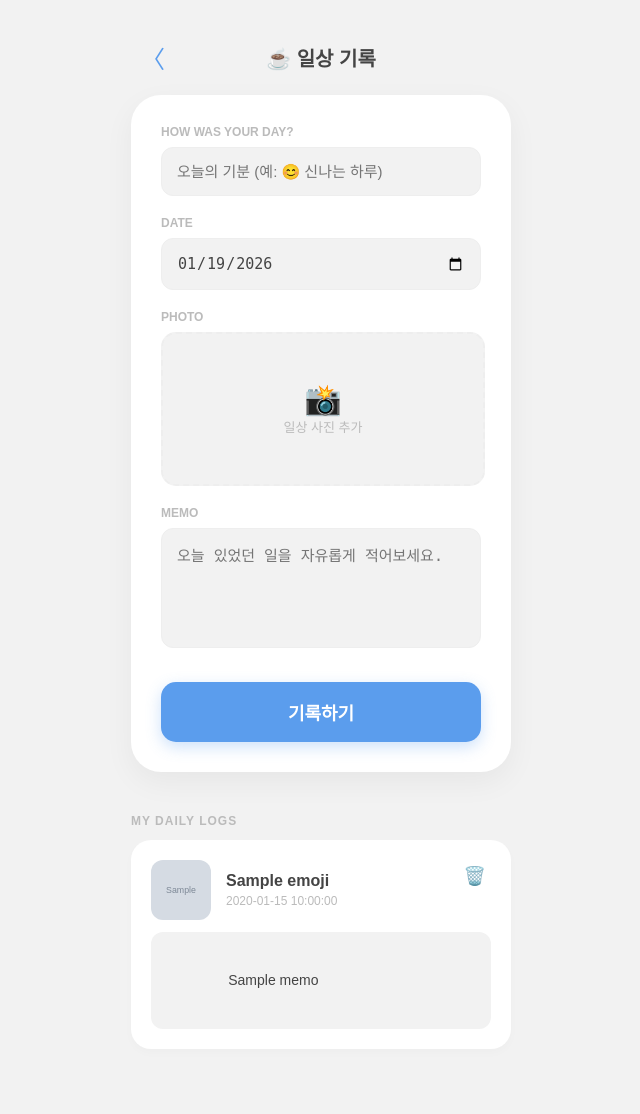
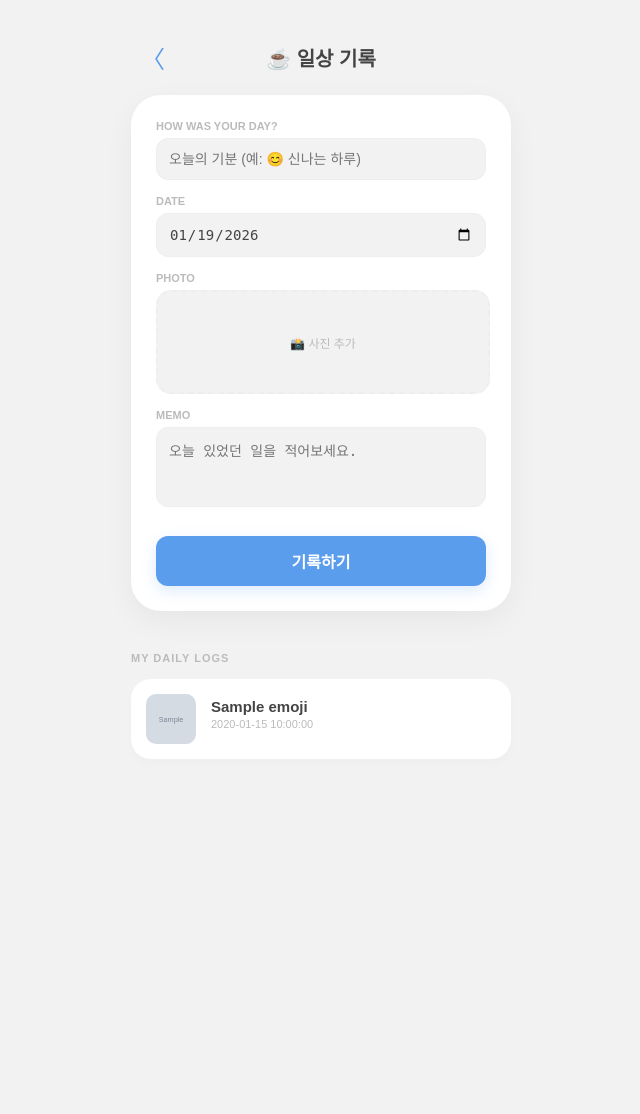
Before and after one commit to wealthsmurf/ADHdiary, a FastAPI app: template templates/daily.html in a window 1280 px wide. Shown: the whole page, without its empty margins (319-959 px from the left). After the commit the page ends 759 px from the top, so only its background shows below. Run offline with FastAPI, Linux system fonts and the light colour scheme; the template is opened without the code that fills it: most values are stand-ins (such as "Sample title", 1, 10 or a date in 2020); grey boxes marked "Sample" are stand-in pictures.

Commit message:
Update daily.html

```diff
--- a/templates/daily.html
+++ b/templates/daily.html
@@ -26,69 +26,93 @@
             margin: 0; padding: 0; font-family: 'Apple SD Gothic Neo', sans-serif;
             background-color: var(--bg-color); color: var(--text-main);
             display: flex; flex-direction: column; align-items: center; min-height: 100vh;
+            transition: background-color 0.3s;
         }
 
+        /* 헤더 영역 */
         .header {
             width: 100%; max-width: 400px; padding: 40px 20px 20px;
             display: flex; justify-content: space-between; align-items: center; box-sizing: border-box;
         }
-
         .back-btn { font-size: 24px; cursor: pointer; color: var(--daily-blue); text-decoration: none; }
         .title { font-size: 20px; font-weight: 900; }
 
+        /* 입력 폼 카드 */
         .form-card {
             background: var(--card-bg); width: 90%; max-width: 380px;
-            border-radius: 30px; padding: 30px; box-shadow: 0 10px 30px rgba(0,0,0,0.05);
-            box-sizing: border-box;
+            border-radius: 30px; padding: 25px; box-shadow: 0 10px 30px rgba(0,0,0,0.05);
+            box-sizing: border-box; margin-bottom: 30px;
         }
-
-        .input-group { margin-bottom: 20px; }
-        .input-group label { display: block; font-size: 12px; color: var(--text-sub); margin-bottom: 8px; font-weight: bold; }
+        .input-group { margin-bottom: 15px; }
+        .input-group label { display: block; font-size: 11px; color: var(--text-sub); margin-bottom: 6px; font-weight: bold; }
 
         input[type="text"], input[type="date"], textarea {
-            width: 100%; padding: 15px; border-radius: 12px; border: 1px solid var(--border-color);
-            background: var(--bg-color); color: var(--text-main); font-size: 15px;
+            width: 100%; padding: 12px; border-radius: 12px; border: 1px solid var(--border-color);
+            background: var(--bg-color); color: var(--text-main); font-size: 14px;
             box-sizing: border-box; outline: none; transition: 0.3s;
         }
-
-        textarea { height: 120px; resize: none; }
+        textarea { height: 80px; resize: none; }
         input:focus, textarea:focus { border-color: var(--daily-blue); }
 
         .file-wrapper {
-            width: 100%; height: 150px; border: 2px dashed var(--border-color);
-            border-radius: 15px; display: flex; flex-direction: column;
-            align-items: center; justify-content: center; cursor: pointer;
-            overflow: hidden; position: relative; background: var(--bg-color);
+            width: 100%; height: 100px; border: 2px dashed var(--border-color);
+            border-radius: 15px; display: flex; align-items: center; justify-content: center;
+            cursor: pointer; overflow: hidden; position: relative; background: var(--bg-color);
         }
         #preview { width: 100%; height: 100%; object-fit: cover; display: none; }
-        .file-msg { font-size: 13px; color: var(--text-sub); text-align: center; }
 
         .submit-btn {
-            width: 100%; height: 60px; background: var(--daily-blue);
-            color: white; border: none; border-radius: 15px;
-            font-size: 18px; font-weight: bold; cursor: pointer;
-            box-shadow: 0 5px 15px rgba(91, 157, 237, 0.3); margin-top: 10px;
+            width: 100%; height: 50px; background: var(--daily-blue);
+            color: white; border: none; border-radius: 12px;
+            font-size: 16px; font-weight: bold; cursor: pointer; margin-top: 10px;
+            box-shadow: 0 5px 15px rgba(91, 157, 237, 0.2);
         }
 
-        /* 기록 리스트 확장 */
-        .record-list { width: 90%; max-width: 380px; margin-top: 30px; padding-bottom: 50px; }
-        .record-item {
-            background: var(--card-bg); padding: 20px; border-radius: 20px;
-            margin-bottom: 15px; display: flex; flex-direction: column;
-            box-shadow: 0 4px 10px rgba(0,0,0,0.02);
+        /* 하단 기록 목록 */
+        .record-list { width: 90%; max-width: 380px; padding-bottom: 50px; }
+        .record-card {
+            background: var(--card-bg); padding: 15px; border-radius: 20px;
+            margin-bottom: 12px; cursor: pointer; display: flex; align-items: center;
+            box-shadow: 0 4px 10px rgba(0,0,0,0.02); transition: transform 0.2s;
         }
-        .record-header { display: flex; justify-content: space-between; align-items: flex-start; }
-        .record-main { display: flex; align-items: center; }
-        .record-item img.thumb { width: 60px; height: 60px; border-radius: 12px; margin-right: 15px; object-fit: cover; }
+        .record-card:active { transform: scale(0.97); }
 
-        /* 메모 표시 영역 */
-        .record-memo {
-            font-size: 14px; line-height: 1.6; color: var(--text-main);
-            background: var(--bg-color); padding: 15px; border-radius: 12px; margin-top: 12px;
-            white-space: pre-wrap; /* 줄바꿈 유지 */
+        .thumb-area { width: 50px; height: 50px; border-radius: 10px; margin-right: 15px; overflow: hidden; flex-shrink: 0; }
+        .thumb-area img { width: 100%; height: 100%; object-fit: cover; }
+        .thumb-placeholder { width: 100%; height: 100%; background: var(--bg-color); display: flex; align-items: center; justify-content: center; font-size: 20px; }
+
+        .record-info b { font-size: 15px; color: var(--text-main); display: block; }
+        .record-info p { font-size: 11px; color: var(--text-sub); margin-top: 3px; }
+
+        /* 팝업 모달 */
+        .modal-overlay {
+            position: fixed; top: 0; left: 0; width: 100%; height: 100%;
+            background: rgba(0,0,0,0.6); display: none;
+            justify-content: center; align-items: center; z-index: 5000;
+            backdrop-filter: blur(8px);
         }
+        .modal-content {
+            background: var(--card-bg); width: 85%; max-width: 350px;
+            border-radius: 30px; padding: 25px; display: flex; flex-direction: column;
+            max-height: 75vh; box-shadow: 0 25px 50px rgba(0,0,0,0.3);
+        }
+        .modal-header { flex-shrink: 0; margin-bottom: 15px; border-bottom: 2px solid var(--border-color); padding-bottom: 15px; }
+        .modal-title { font-size: 20px; font-weight: 900; color: var(--daily-blue); }
+        .modal-date { font-size: 12px; color: var(--text-sub); margin-top: 5px; }
 
-        .del-btn { background: none; border: none; color: #ff8a80; font-size: 18px; cursor: pointer; padding: 5px; }
+        .modal-body {
+            font-size: 15px; line-height: 1.7; color: var(--text-main);
+            flex: 1; overflow-y: auto; padding-right: 5px; white-space: pre-wrap;
+        }
+        .modal-body img { width: 100%; border-radius: 15px; margin-bottom: 15px; display: block; }
+
+        /* 스크롤바 커스텀 */
+        .modal-body::-webkit-scrollbar { width: 4px; }
+        .modal-body::-webkit-scrollbar-thumb { background: var(--daily-blue); border-radius: 10px; }
+
+        .modal-footer { flex-shrink: 0; display: flex; gap: 10px; margin-top: 20px; }
+        .btn-close { flex: 1; padding: 15px; border-radius: 15px; border: none; background: var(--border-color); color: var(--text-main); font-weight: bold; cursor: pointer; }
+        .btn-del { flex: 0.5; background: #ff8a80; color: white; border: none; padding: 15px; border-radius: 15px; font-weight: bold; cursor: pointer; }
     </style>
 </head>
 <body>
@@ -105,66 +129,105 @@
                 <label>HOW WAS YOUR DAY?</label>
                 <input type="text" name="emoji" placeholder="오늘의 기분 (예: 😊 신나는 하루)" required>
             </div>
-
             <div class="input-group">
                 <label>DATE</label>
                 <input type="date" name="date" id="currentDate" required>
             </div>
-
             <div class="input-group">
                 <label>PHOTO</label>
                 <div class="file-wrapper" onclick="document.getElementById('image').click()">
                     <img id="preview" src="#">
-                    <div id="file-msg" class="file-msg">
-                        <span style="font-size: 30px;">📸</span><br>
-                        일상 사진 추가
+                    <div id="file-msg" style="text-align: center; color: var(--text-sub); font-size: 12px;">
+                        📸 사진 추가
                     </div>
                     <input type="file" id="image" name="image" accept="image/*" style="display:none;" onchange="previewImage(this)">
                 </div>
             </div>
-
             <div class="input-group">
                 <label>MEMO</label>
-                <textarea name="memo" placeholder="오늘 있었던 일을 자유롭게 적어보세요." required></textarea>
+                <textarea name="memo" placeholder="오늘 있었던 일을 적어보세요." required></textarea>
             </div>
-
             <button type="submit" class="submit-btn">기록하기</button>
         </form>
     </div>
 
     <div class="record-list">
-        <h3 style="font-size: 12px; color: var(--text-sub); letter-spacing: 1px;">MY DAILY LOGS</h3>
+        <h3 style="font-size: 11px; color: var(--text-sub); letter-spacing: 1px; margin-bottom: 15px;">MY DAILY LOGS</h3>
         {% for record in my_records %}
-        <div class="record-item">
-            <div class="record-header">
-                <div class="record-main">
-                    {% if record.image_url %}
-                    <img src="{{ record.image_url }}" class="thumb">
-                    {% else %}
-                    <div style="width:60px; height:60px; background:var(--bg-color); border-radius:12px; margin-right:15px; display:flex; align-items:center; justify-content:center; font-size:24px;">☕</div>
-                    {% endif %}
-                    <div>
-                        <b style="font-size:16px;">{{ record.emoji }}</b>
-                        <p style="font-size:12px; color:var(--text-sub); margin:4px 0 0 0;">{{ record.date }}</p>
-                    </div>
-                </div>
-                <form action="/delete_daily/{{ record.id }}" method="post" style="margin:0;">
-                    <button type="submit" class="del-btn" onclick="return confirm('이 기록을 삭제할까요?')">🗑️</button>
-                </form>
+        <div class="record-card"
+             onclick="openModal(this)"
+             data-emoji="{{ record.emoji }}"
+             data-date="{{ record.date }}"
+             data-id="{{ record.id }}"
+             data-memo="{{ record.memo }}"
+             data-image="{{ record.image_url if record.image_url else '' }}">
+
+            <div class="thumb-area">
+                {% if record.image_url %}
+                <img src="{{ record.image_url }}">
+                {% else %}
+                <div class="thumb-placeholder">☕</div>
+                {% endif %}
             </div>
-
-            {% if record.memo %}
-            <div class="record-memo">
-                {{ record.memo }}
+            <div class="record-info">
+                <b>{{ record.emoji }}</b>
+                <p>{{ record.date }}</p>
             </div>
-            {% endif %}
         </div>
         {% endfor %}
     </div>
 
+    <div class="modal-overlay" id="detailModal" onclick="closeModal()">
+        <div class="modal-content" onclick="event.stopPropagation()">
+            <div class="modal-header">
+                <div class="modal-title" id="mTitle">제목</div>
+                <div class="modal-date" id="mDate">날짜</div>
+            </div>
+            <div class="modal-body">
+                <div id="mImageContainer"></div>
+                <div id="mMemo">내용</div>
+            </div>
+            <div class="modal-footer">
+                <button class="btn-close" onclick="closeModal()">닫기</button>
+                <form id="deleteForm" method="post" style="flex: 0.5;">
+                    <button type="submit" class="btn-del" onclick="return confirm('이 일상을 삭제할까요?')">삭제</button>
+                </form>
+            </div>
+        </div>
+    </div>
+
     <script>
-        document.getElementById('currentDate').value = new Date().toISOString().substring(0, 10);
+        // 모달 열기 함수 (data 속성 사용으로 오류 방지)
+        function openModal(element) {
+            const emoji = element.getAttribute('data-emoji');
+            const date = element.getAttribute('data-date');
+            const id = element.getAttribute('data-id');
+            const memo = element.getAttribute('data-memo');
+            const imageUrl = element.getAttribute('data-image');
 
+            document.getElementById('mTitle').innerText = emoji;
+            document.getElementById('mDate').innerText = date;
+            document.getElementById('mMemo').innerText = memo;
+
+            const imgContainer = document.getElementById('mImageContainer');
+            imgContainer.innerHTML = '';
+            if (imageUrl && imageUrl !== '') {
+                const img = document.createElement('img');
+                img.src = imageUrl;
+                imgContainer.appendChild(img);
+            }
+
+            document.getElementById('deleteForm').action = `/delete_daily/${id}`;
+            document.getElementById('detailModal').style.display = 'flex';
+            document.body.style.overflow = 'hidden'; // 뒷배경 스크롤 방지
+        }
+
+        function closeModal() {
+            document.getElementById('detailModal').style.display = 'none';
+            document.body.style.overflow = 'auto';
+        }
+
+        // 사진 미리보기
         function previewImage(input) {
             const preview = document.getElementById('preview');
             const msg = document.getElementById('file-msg');
@@ -179,6 +242,8 @@
             }
         }
 
+        // 초기 설정 (날짜 및 다크모드)
+        document.getElementById('currentDate').value = new Date().toISOString().substring(0, 10);
         if (localStorage.getItem('darkMode') === 'true') {
             document.body.classList.add('dark-mode');
         }
```
